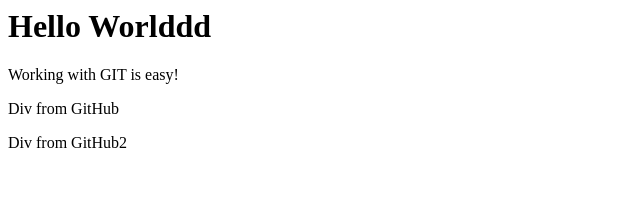
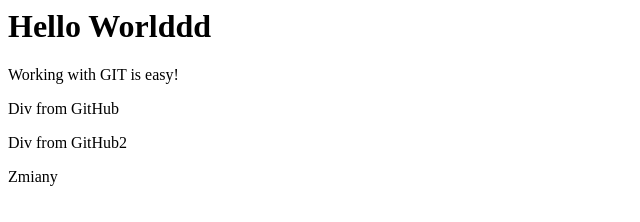
Before and after one commit to szymonh20k/GitHubTests, a plain HTML site: page index.html in a window 1280 px wide. Shown: the full height of the page, 0-640 px from the left. Drawn offline with Linux system fonts and the light colour scheme.

Commit message:
Nowa sekcja

```diff
--- a/index.html
+++ b/index.html
@@ -11,3 +11,7 @@
 <div>
 	<p>Div from GitHub2</p>
 </div>
+
+<div>
+	<p>Zmiany</p>
+</div>
```
